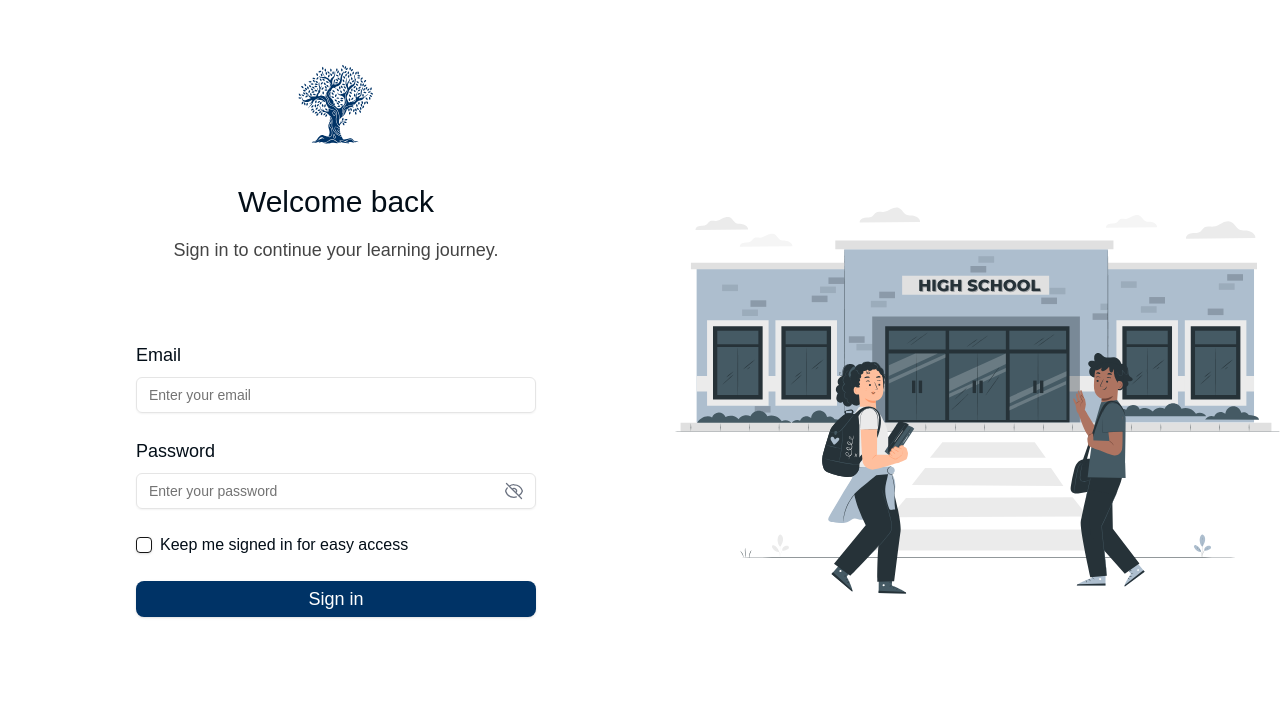
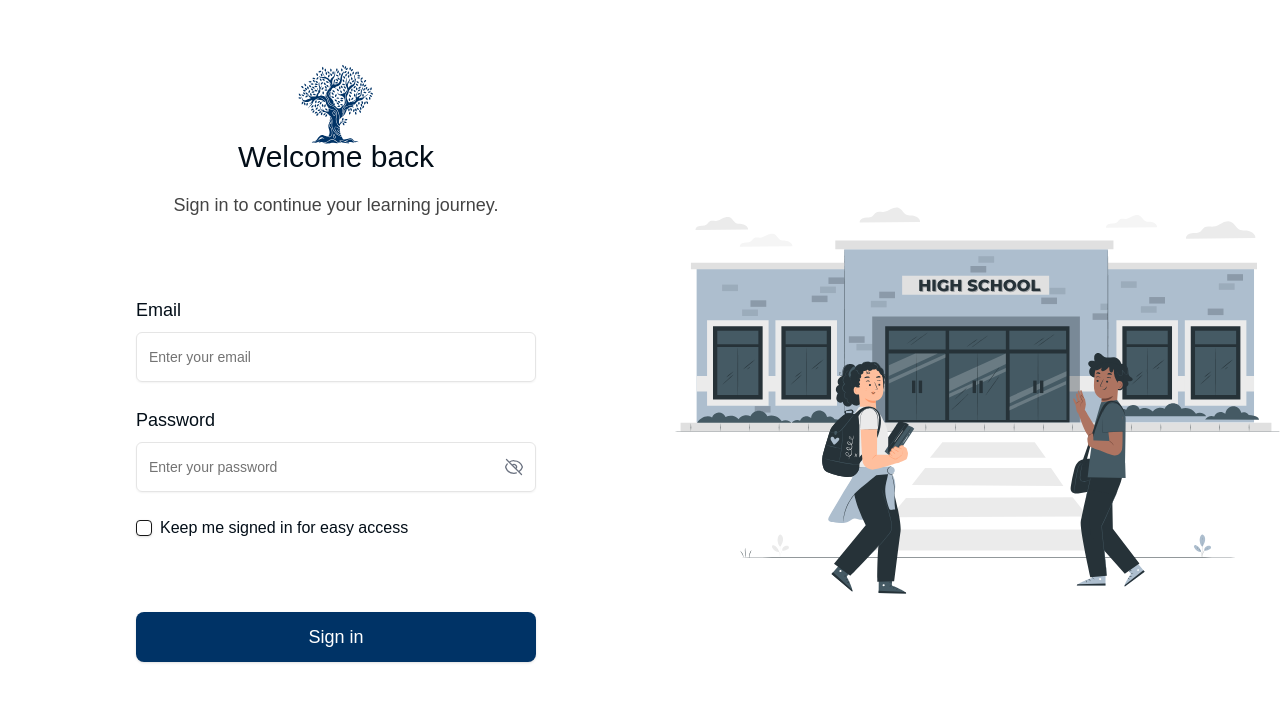
Before and after one commit to Iknow6aint/Talim-students-web, a Next.js app: page /login in a window 1280 px wide. Shown: the top 702 px of the page. Built offline with nearby package versions, Linux system fonts and the light colour scheme.

Commit message:
updated login page

```diff
--- a/app/login/page.tsx
+++ b/app/login/page.tsx
@@ -69,7 +69,7 @@ export default function LoginPage({ onSubmit }: LoginPageProps) {
                 id="email"
                 type="email"
                 placeholder="Enter your email"
-                className="w-full px-3 py-2"
+                className="w-full px-3 h-[50px]"
                 value={formData.email}
                 onChange={(e) =>
                   setFormData((prev) => ({ ...prev, email: e.target.value }))
@@ -85,7 +85,7 @@ export default function LoginPage({ onSubmit }: LoginPageProps) {
                   id="password"
                   type={showPassword ? "text" : "password"}
                   placeholder="Enter your password"
-                  className="w-full px-3 py-2"
+                  className="w-full px-3 h-[50px]"
                   value={formData.password}
                   onChange={(e) =>
                     setFormData((prev) => ({ ...prev, password: e.target.value }))
@@ -140,7 +140,7 @@ export default function LoginPage({ onSubmit }: LoginPageProps) {
               </div>
             </div>
 
-            <div className="flex items-center space-x-2">
+            <div className="flex items-center space-x-2 pb-12">
               <Checkbox
                 id="remember"
                 checked={formData.rememberMe}
@@ -155,7 +155,7 @@ export default function LoginPage({ onSubmit }: LoginPageProps) {
 
             <Button
               type="submit"
-              className="font-manrope w-full bg-[#003366] hover:bg-[#002B5B]/90  text-white py-2 rounded-lg text-lg font-medium"
+              className=" font-manrope w-full bg-[#003366] hover:bg-[#002B5B]/90  text-white h-[50px] rounded-lg text-lg font-medium "
               disabled={isLoading}
             >
               {isLoading ? "Signing in..." : "Sign in"}
@@ -170,7 +170,7 @@ export default function LoginPage({ onSubmit }: LoginPageProps) {
           src="/icons/login/school-illustration.svg"
           alt="High school illustration"
           fill
-          className="lg:w-[750px] "
+          className="lg:w-[700px] lg:h-[500px] "
           priority
         />
       </div>
```
